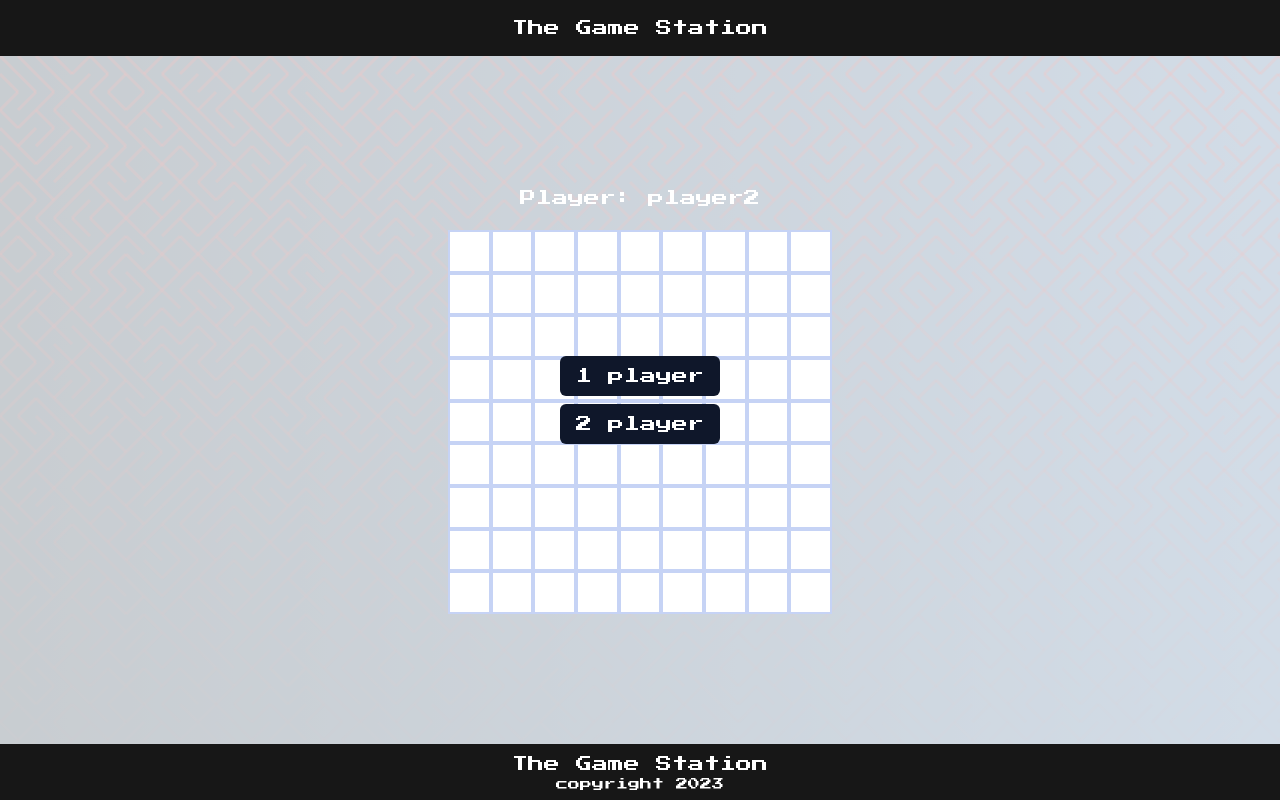
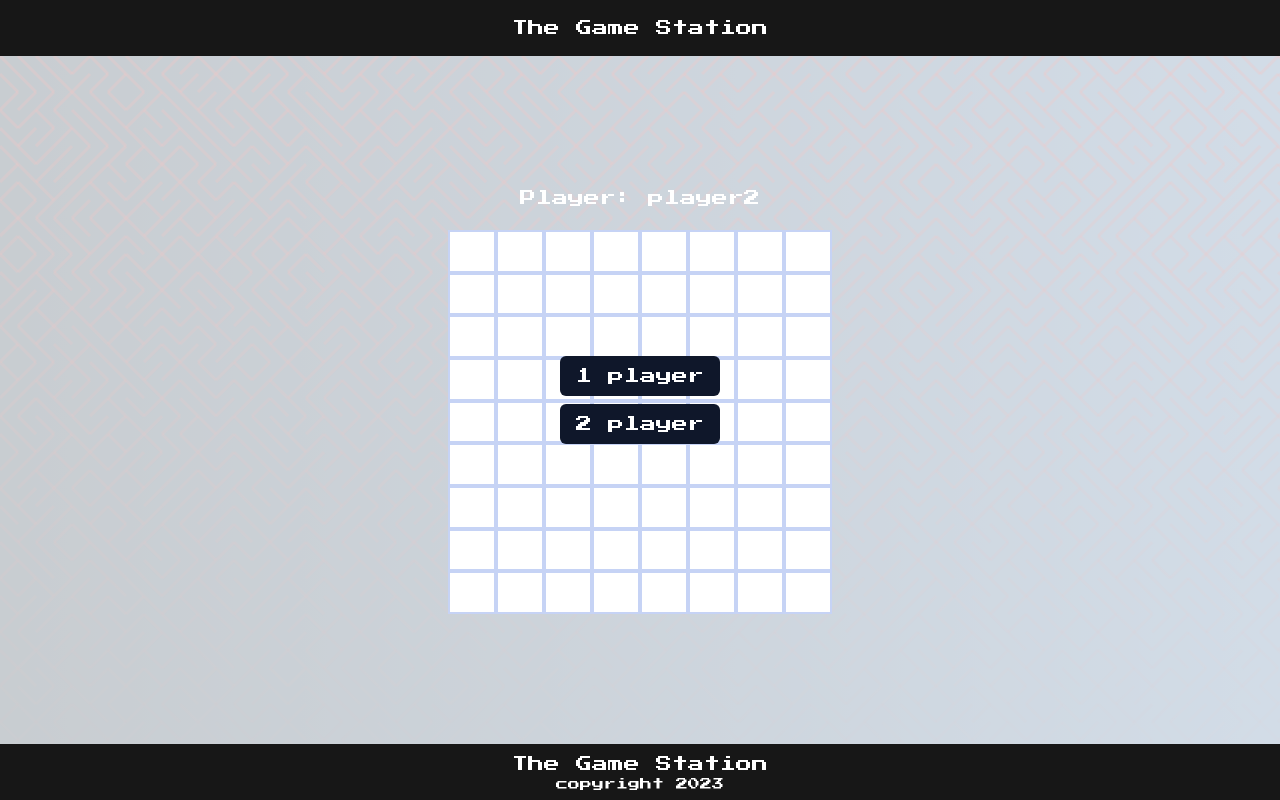
Before and after one commit to realworldweb/game-station, a Next.js app: page /connect-four in a window 1280 px wide. Built offline with nearby package versions, Linux system fonts and the light colour scheme.

Commit message:
update array size

```diff
--- a/pages/connect-four/index.tsx
+++ b/pages/connect-four/index.tsx
@@ -26,7 +26,7 @@ interface TileProps {
 }
 
 export default function Connect() {
-	const [board, setBoard] = useState(Array(9).fill(Array(9).fill('')));
+	const [board, setBoard] = useState(Array(8).fill(Array(9).fill('')));
 	const [players, setPlayers] = useState(0);
 	const [winningInfo, setWinnigInfo] = useState<WinningInfo>({
 		name: '',
```
